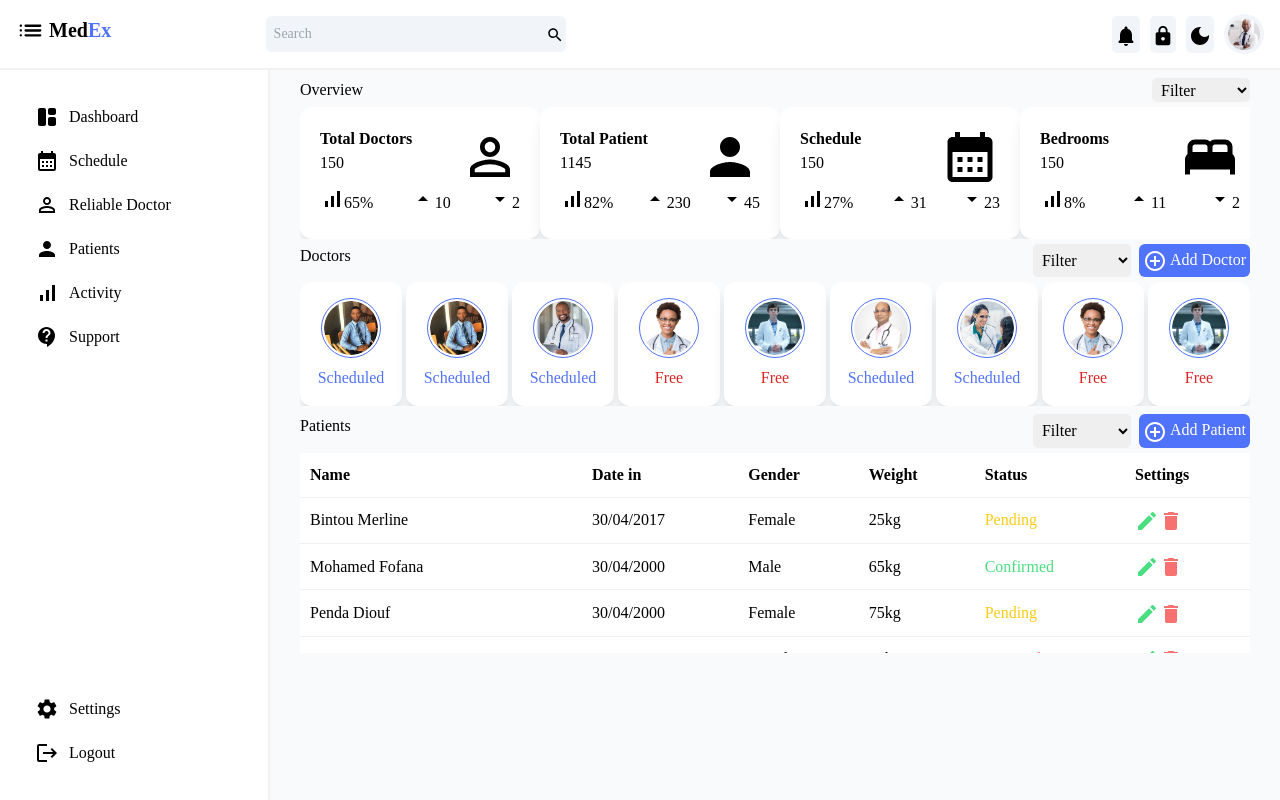
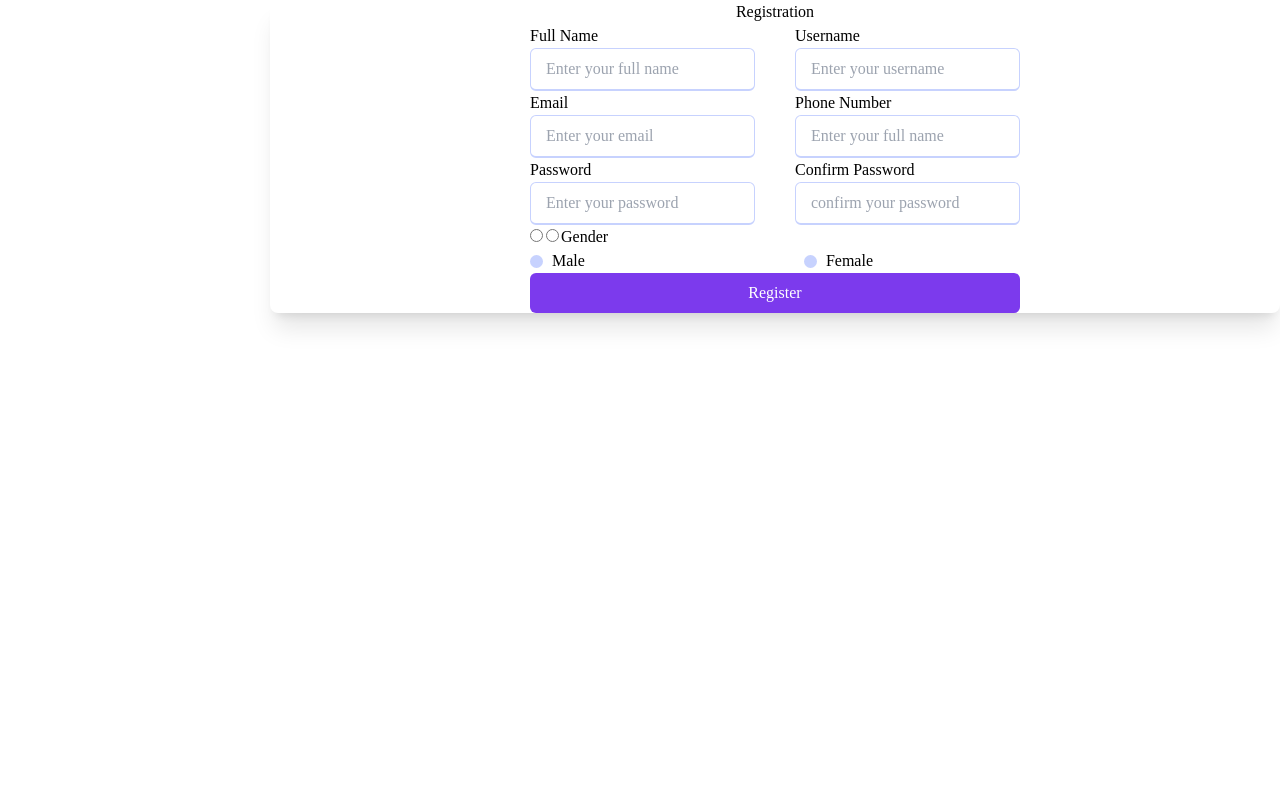
Before and after one commit to MohamedYansane/react-hospital-dashboard, a React (Create React App) app: page / in a window 1280 px wide. Built offline with nearby package versions, Linux system fonts and the light colour scheme; the HTML template or start-up script is replaced by a standard one.

Commit message:
uploading the registration folder that contains all files about registration

```diff
--- /dev/null
+++ b/src/components/registration/Registration.jsx
@@ -0,0 +1,64 @@
+import React from "react";
+import "./registration.css";
+export const Registration = () => {
+  return (
+    <>
+      <div className="main-content-registration">
+        <div className="container bg-white rounded-lg shadow-xl">
+          <div className="registration-title">Registration</div>
+          <form action="">
+            <div className="user-details ">
+              <div className="input-box">
+                <span>Full Name</span>
+                <input type="text" placeholder="Enter your full name" />
+              </div>
+              <div className="input-box">
+                <span>Username</span>
+                <input type="text" placeholder="Enter your username" />
+              </div>
+              <div className="input-box">
+                <span>Email</span>
+                <input type="email" placeholder="Enter your email" />
+              </div>
+              <div className="input-box">
+                <span>Phone Number</span>
+                <input type="text" placeholder="Enter your full name" />
+              </div>
+              <div className="input-box">
+                <span>Password</span>
+                <input type="text" placeholder="Enter your password" />
+              </div>
+              <div className="input-box">
+                <span>Confirm Password</span>
+                <input type="text" placeholder="confirm your password" />
+              </div>
+            </div>
+            <div className="gender-details">
+              <input type="radio" name="genre" id="male" />
+              <input type="radio" name="genre" id="female" />
+              <span className="gender-title">Gender</span>
+              <div className="category flex justify-between">
+                <label htmlFor="male">
+                  <span className="dot-one"></span>
+                  {/** reference à male de l'id de input type radio */}
+                  <span className="gender">Male</span>
+                </label>
+                {/** reference à female de l'id de input type radio */}
+                <label htmlFor="female">
+                  <span className="dot-one"></span>
+                  <span className="gender">Female</span>
+                </label>
+              </div>
+            </div>
+            <button
+              type="submit"
+              className="bg-violet-600 rounded-md register-btn"
+            >
+              Register
+            </button>
+          </form>
+        </div>
+      </div>
+    </>
+  );
+};
--- /dev/null
+++ b/src/components/registration/registration.css
@@ -0,0 +1,103 @@
+.main-content-registration {
+    position: absolute;
+    top: 0;
+    right: 0;
+    width: calc(100% - 270px);
+}
+
+.container {
+    position: relative;
+    display: flex;
+    flex-direction: column;
+    align-items: center;
+    justify-content: center;
+}
+
+.user-details {
+    display: grid;
+    grid-template-columns: repeat(2, minmax(0, 1fr));
+    column-gap: 2.5rem;
+}
+
+.input-box {
+    display: flex;
+    flex-direction: column;
+}
+
+.gender-details input:nth-child(2) {
+    margin-left: 3px;
+}
+
+.gender-title {
+    margin-left: 2px;
+}
+
+.category {
+    width: 70%;
+}
+
+.category label {
+    display: flex;
+    align-items: center;
+    gap: 9px;
+}
+
+
+/*le dot-one servira de reference à l'input radio à traver le label
+on n'allait voir l'effet des height et button sans donner
+à leurs classe parent la propriete flex*/
+
+.dot-one {
+    height: 13px;
+    width: 13px;
+    background: #c7d2fe;
+    border-radius: 50%;
+    -webkit-border-radius: 50%;
+    -moz-border-radius: 50%;
+    -ms-border-radius: 50%;
+    -o-border-radius: 50%;
+}
+
+
+/*pour l'animation j'ajouterai le border-bottom width
+ et le :focus et :valid puis à la fin une transition*/
+
+.input-box input {
+    padding: 8px 8px 8px 15px;
+    outline: none;
+    background: none;
+    border: 1px solid #c7d2fe;
+    border-bottom-width: 2px;
+    transition: all 0.3 ease;
+    border-radius: 6px;
+    -webkit-border-radius: 6px;
+    -moz-border-radius: 6px;
+    -ms-border-radius: 6px;
+    -o-border-radius: 6px;
+    -webkit-transition: all 0.3 ease;
+    -moz-transition: all 0.3 ease;
+    -ms-transition: all 0.3 ease;
+    -o-transition: all 0.3 ease;
+}
+
+.input-box input:focus {
+    border-color: #7c3aed;
+}
+
+.register-btn {
+    width: 100%;
+    padding: 8px;
+    color: #fff;
+}
+
+@media screen and (max-width:845px) {
+    .container {
+        padding: 10px;
+    }
+    .main-content-registration {
+        display: flex;
+        width: 100%;
+        justify-content: center;
+        align-items: center;
+    }
+}
--- a/src/index.js
+++ b/src/index.js
@@ -2,10 +2,12 @@ import React from "react";
 import ReactDOM from "react-dom/client";
 import "./index.css";
 import App from "./App";
+import { Registration } from "./components/registration/Registration";
 
 const root = ReactDOM.createRoot(document.getElementById("root"));
 root.render(
   <React.StrictMode>
-    <App />
+    {/** <App />*/}
+    <Registration />
   </React.StrictMode>
 );
```
